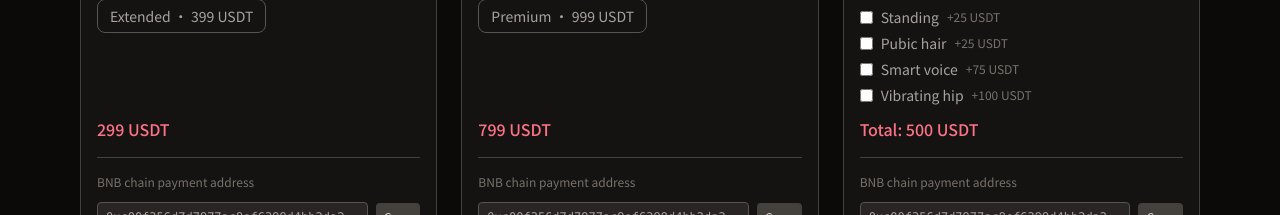
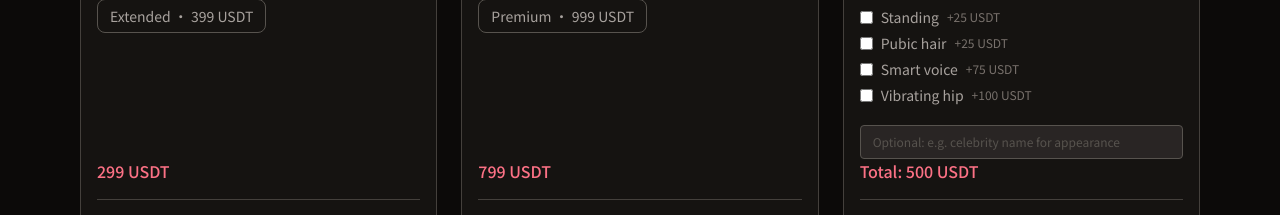
Before and after one commit to barron-paw/adulthoods, a React (Vite) app in the folder frontend/: page / in a window 1280 px wide. Shown: the part 920-1135 px from the top of the page. Built offline with nearby package versions, Linux system fonts and the light colour scheme; no server answers.

Commit message:
Add files via upload

```diff
--- a/frontend/src/components/ProductCard.tsx
+++ b/frontend/src/components/ProductCard.tsx
@@ -23,6 +23,7 @@ export default function ProductCard({ product }: ProductCardProps) {
   const { t } = useI18n()
   const [selectedVariantId, setSelectedVariantId] = useState(product.defaultVariantId)
   const [p3SelectedIds, setP3SelectedIds] = useState<string[]>([])
+  const [p3CelebrityName, setP3CelebrityName] = useState('')
   const [mediaTab, setMediaTab] = useState<MediaTab>('image')
   const [videoInView, setVideoInView] = useState(false)
   const videoWrapRef = useRef<HTMLDivElement>(null)
@@ -86,17 +87,23 @@ export default function ProductCard({ product }: ProductCardProps) {
     setVerifyStatus('loading')
     setVerifyError('')
     try {
+      const body: Record<string, unknown> = {
+        hash: trimmedHash,
+        address: address.trim(),
+        phone: phone.trim(),
+        remarks: remarks.trim(),
+        productId: product.id,
+        variantId: selectedVariant.id,
+      }
+      if (product.id === 'p3') {
+        body.p3OptionIds = p3SelectedIds
+        body.p3CelebrityName = p3CelebrityName.trim() || undefined
+        body.p3TotalUsdt = P3_BASE_USDT + P3_OPTIONS.filter((o) => p3SelectedIds.includes(o.id)).reduce((s, o) => s + o.price, 0)
+      }
       const res = await fetch(`${API_BASE}/api/order`, {
         method: 'POST',
         headers: { 'Content-Type': 'application/json' },
-        body: JSON.stringify({
-          hash: trimmedHash,
-          address: address.trim(),
-          phone: phone.trim(),
-          remarks: remarks.trim(),
-          productId: product.id,
-          variantId: selectedVariant.id,
-        }),
+        body: JSON.stringify(body),
       })
       if (res.ok) {
         setVerifyStatus('ok')
@@ -214,6 +221,13 @@ export default function ProductCard({ product }: ProductCardProps) {
                 )
               })}
             </div>
+            <input
+              type="text"
+              value={p3CelebrityName}
+              onChange={(e) => setP3CelebrityName(e.target.value)}
+              placeholder={(t.product as Record<string, string>).p3CelebrityPlaceholder ?? '选填：如某位明星名字'}
+              className="w-full mt-2 px-3 py-2 rounded bg-stone-800 border border-stone-600 text-stone-400 text-xs placeholder-stone-600"
+            />
             <p className="text-rose-400 font-medium mt-auto">
               {(t.product as Record<string, string>).customTotalLabel ?? '合计'}: {P3_BASE_USDT + P3_OPTIONS.filter((o) => p3SelectedIds.includes(o.id)).reduce((s, o) => s + o.price, 0)} USDT
             </p>
--- a/frontend/src/i18n/locales/ar.ts
+++ b/frontend/src/i18n/locales/ar.ts
@@ -43,6 +43,7 @@ export const ar = {
     customOptionsLabel: 'اختر الخيارات (السعر بـ USDT)',
     customTotalLabel: 'المجموع',
     p3BaseLabel: 'أساس 500 USDT',
+    p3CelebrityPlaceholder: 'اختياري: مثلاً اسم مشهور (المظهر)',
   },
   p3OptionNames: {
     stand: 'الوقوف',
--- a/frontend/src/i18n/locales/en.ts
+++ b/frontend/src/i18n/locales/en.ts
@@ -41,6 +41,7 @@ export const en = {
     customOptionsLabel: 'Select options (price in USDT)',
     customTotalLabel: 'Total',
     p3BaseLabel: 'Base 500 USDT',
+    p3CelebrityPlaceholder: 'Optional: e.g. celebrity name for appearance',
   },
   p3OptionNames: {
     stand: 'Standing',
--- a/frontend/src/i18n/locales/es.ts
+++ b/frontend/src/i18n/locales/es.ts
@@ -43,6 +43,7 @@ export const es = {
     customOptionsLabel: 'Opciones (precio en USDT)',
     customTotalLabel: 'Total',
     p3BaseLabel: 'Base 500 USDT',
+    p3CelebrityPlaceholder: 'Opcional: ej. nombre de celebridad (apariencia)',
   },
   p3OptionNames: {
     stand: 'Standing', pubic: 'Pubic hair', voice: 'Smart voice', hip: 'Vibrating hip', thigh: 'Thigh split', vessel: 'Meridian & vessels', heat: 'Full-body heating', clamp: 'Lower body clamp & suction', finger: 'Finger bones', deep: 'Deep throat oral', nod: 'Nodding oral', waist: 'Waist twist', hair: 'Hair implant',
--- a/frontend/src/i18n/locales/ja.ts
+++ b/frontend/src/i18n/locales/ja.ts
@@ -43,6 +43,7 @@ export const ja = {
     customOptionsLabel: 'オプション選択（価格 USDT）',
     customTotalLabel: '合計',
     p3BaseLabel: '基本 500 USDT',
+    p3CelebrityPlaceholder: '任意：例・有名人の名前（外見参考）',
   },
   p3OptionNames: {
     stand: '立ち', pubic: '陰毛植え', voice: 'スマート音声', hip: '振動ヒップ', thigh: '太もも分割', vessel: '経絡血管', heat: '全身加温', clamp: '下体クランプ・吸引', finger: '指骨', deep: 'ディープスロート', nod: '頷きオーラル', waist: '腰ひねり', hair: '植毛',
--- a/frontend/src/i18n/locales/ko.ts
+++ b/frontend/src/i18n/locales/ko.ts
@@ -43,6 +43,7 @@ export const ko = {
     customOptionsLabel: '옵션 선택 (가격 USDT)',
     customTotalLabel: '합계',
     p3BaseLabel: '기본 500 USDT',
+    p3CelebrityPlaceholder: '선택: 예) 연예인 이름 (외관 참고)',
   },
   p3OptionNames: {
     stand: '서기', pubic: '음모 이식', voice: '스마트 음성', hip: '진동 힙', thigh: '허벅지 분리', vessel: '경락 혈관', heat: '전신 가열', clamp: '하체 클램프·흡입', finger: '손가락 뼈', deep: '딥 스로트', nod: '끄덕 오럴', waist: '허리 비틀기', hair: '모발 이식',
--- a/frontend/src/i18n/locales/zh.ts
+++ b/frontend/src/i18n/locales/zh.ts
@@ -43,6 +43,7 @@ export const zh = {
     customOptionsLabel: '可选配置（价格单位 USDT）',
     customTotalLabel: '合计',
     p3BaseLabel: '起步价 500 USDT',
+    p3CelebrityPlaceholder: '选填：如某位明星名字',
   },
   p3OptionNames: {
     stand: '站立',
```
Also changed, not shown: frontend/index.html (line endings or trailing spaces), frontend/src/App.tsx (line endings or trailing spaces), frontend/src/i18n/context.tsx (line endings or trailing spaces), frontend/src/types/index.ts (line endings or trailing spaces), frontend/vite.config.ts (line endings or trailing spaces).
